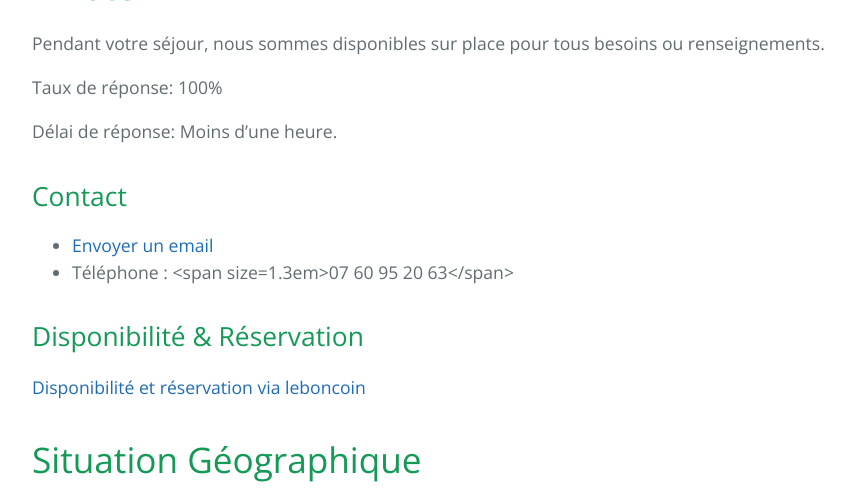
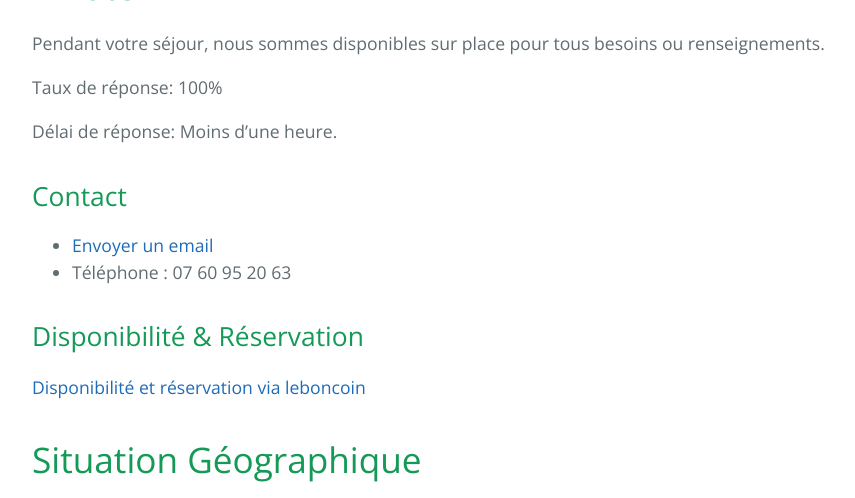
Before and after one commit to saulge/location, a Jekyll site: the page built from index.md, in a window 1280 px wide and 900 px high, scrolled down 2167 px, cut to the strip 0-498 px from the top of the window. Shown: the whole strip, without its empty margins (192-1047 px from the left). Built offline with Jekyll 4.4.1, drawn with Linux system fonts in a browser that asks for light colours; our own code applies the rules of GitHub Pages for plain Markdown files.

Commit message:
removed span

```diff
--- a/index.md
+++ b/index.md
@@ -76,7 +76,7 @@ Délai de réponse: Moins d'une heure.
 ## Contact
 
 * <a href="mailto:loc.saulge@gmail.com?subject=Demande de Renseignement (site web)">Envoyer un email</a>
-* Téléphone : <span size=1.3em>07 60 95 20 63</span>
+* Téléphone : 07 60 95 20 63
 
 ## Disponibilité &amp; Réservation
 
```
